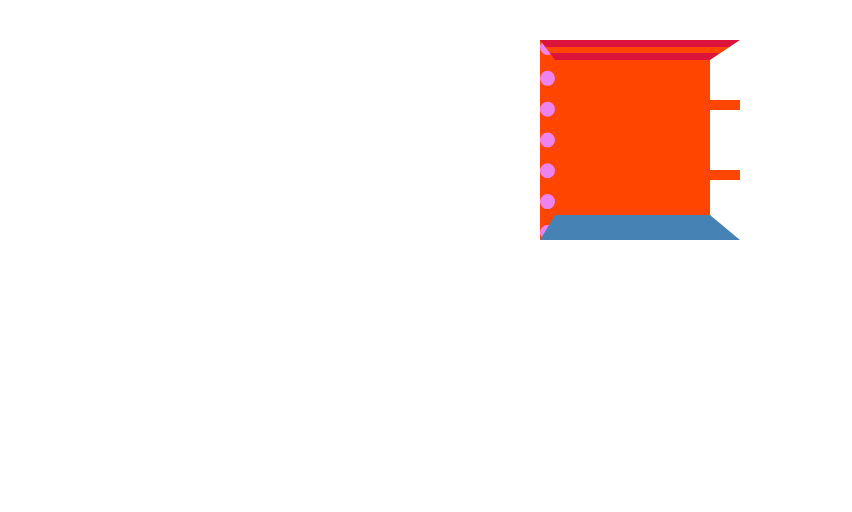
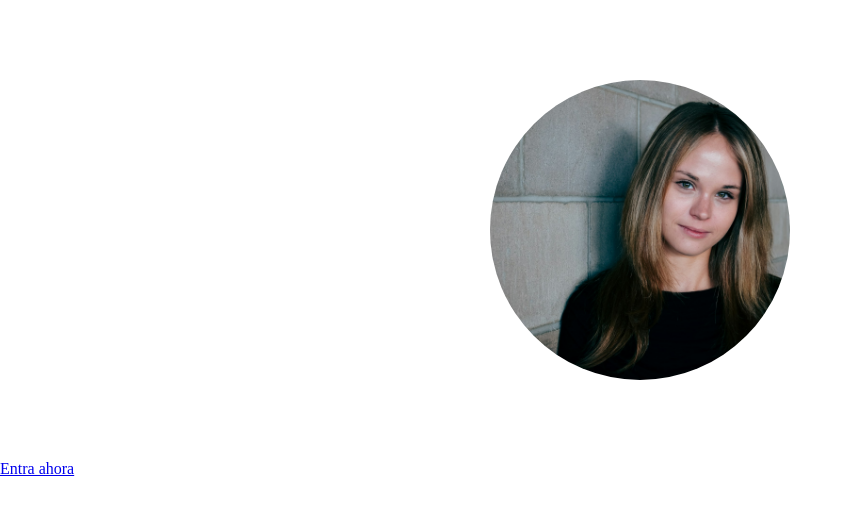
Before and after one commit to hectorpuga/Css-Curso-Desde-Cro, a plain HTML site: page Bordes/index.html in a window 1280 px wide. Shown: the whole page, without its empty margins (0-852 px from the left). Drawn offline with Linux system fonts and the light colour scheme.

Commit message:
Border radius parte 1

```diff
--- a/Bordes/estilos.css
+++ b/Bordes/estilos.css
@@ -44,3 +44,19 @@
 
 
 }
+
+.img{
+    display: block;
+    width: 300px;
+    height: 300px;
+    object-fit: cover;
+    margin: 80px auto;
+    /* border: 20px groove brown; */
+    border-radius: 50%;
+    /* border-radius: 50px 5px; */
+    /* border-top-left-radius: 50px ;
+    border-top-right-radius: 20px;
+    border-bottom-right-radius: 30px;
+    border-bottom-left-radius: 100px; */
+
+}
--- a/Bordes/index.html
+++ b/Bordes/index.html
@@ -1,12 +1,16 @@
 <!DOCTYPE html>
 <html lang="en">
-<head>
-    <meta charset="UTF-8">
-    <meta name="viewport" content="width=device-width, initial-scale=1.0">
+  <head>
+    <meta charset="UTF-8" />
+    <meta name="viewport" content="width=device-width, initial-scale=1.0" />
     <title>Bordes</title>
-    <link rel="stylesheet" href="estilos.css">
-</head>
-<body>
-    <div class="box"></div>
-</body>
+    <link rel="stylesheet" href="estilos.css" />
+  </head>
+  <body>
+    <!-- <div class="box"></div> -->
+    <figure class="card">
+      <img src="imagen.jpg" alt="woman" class="img" />
+      <a href="#">Entra ahora</a>
+    </figure>
+  </body>
 </html>
```
Also changed, not shown: Bordes/imagen.jpg (added).
